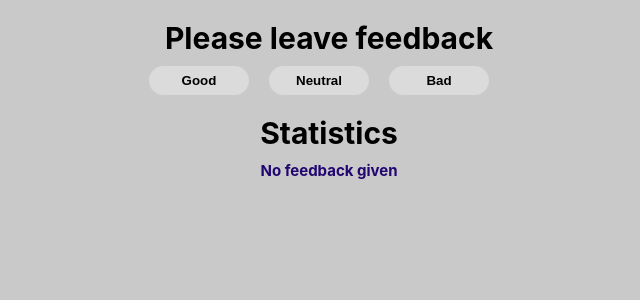
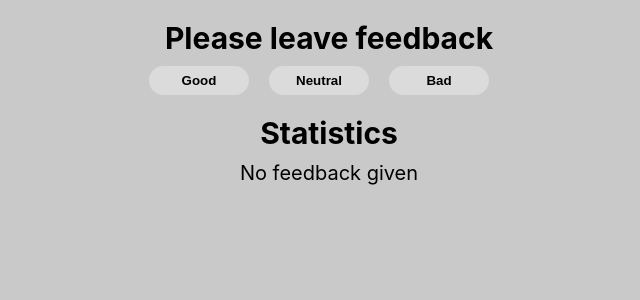
Before and after one commit to AlinaKas/goit-react-hw-02-feedback, a React (Create React App) app: page / in a window 1280 px wide. Shown: the top 300 px of the page, without its empty margins (311-951 px from the left). Built offline with nearby package versions, Linux system fonts and the light colour scheme.

Commit message:
element changed

```diff
--- a/src/components/Notification/Notification.js
+++ b/src/components/Notification/Notification.js
@@ -1,9 +1,9 @@
-import React from 'react';
+// import React from 'react';
 import s from '../Notification/Notification.module.css';
 import PropTypes from 'prop-types';
 
 function Notification({ message }) {
-  return <h2 className={s.title}>{message}</h2>;
+  return <p className={s.message}>{message}</p>;
 }
 
 Notification.propTypes = {
```
